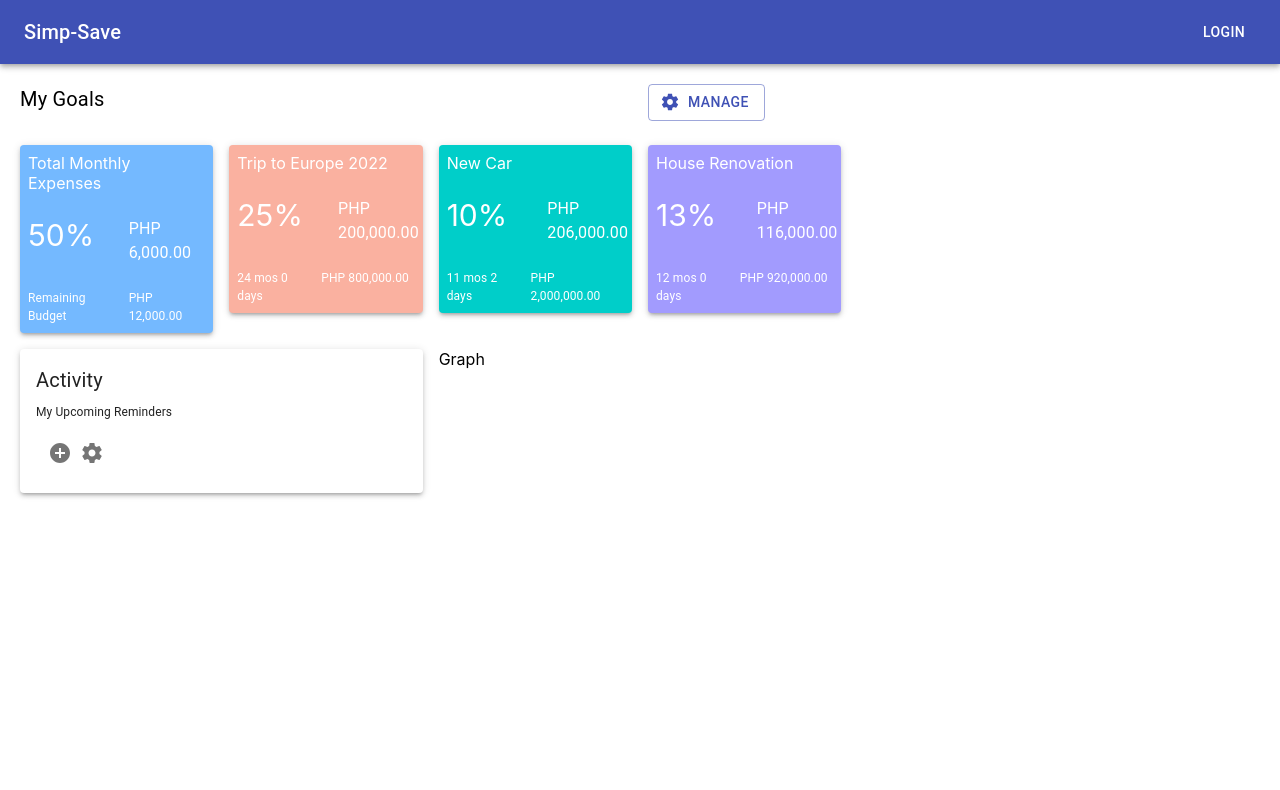
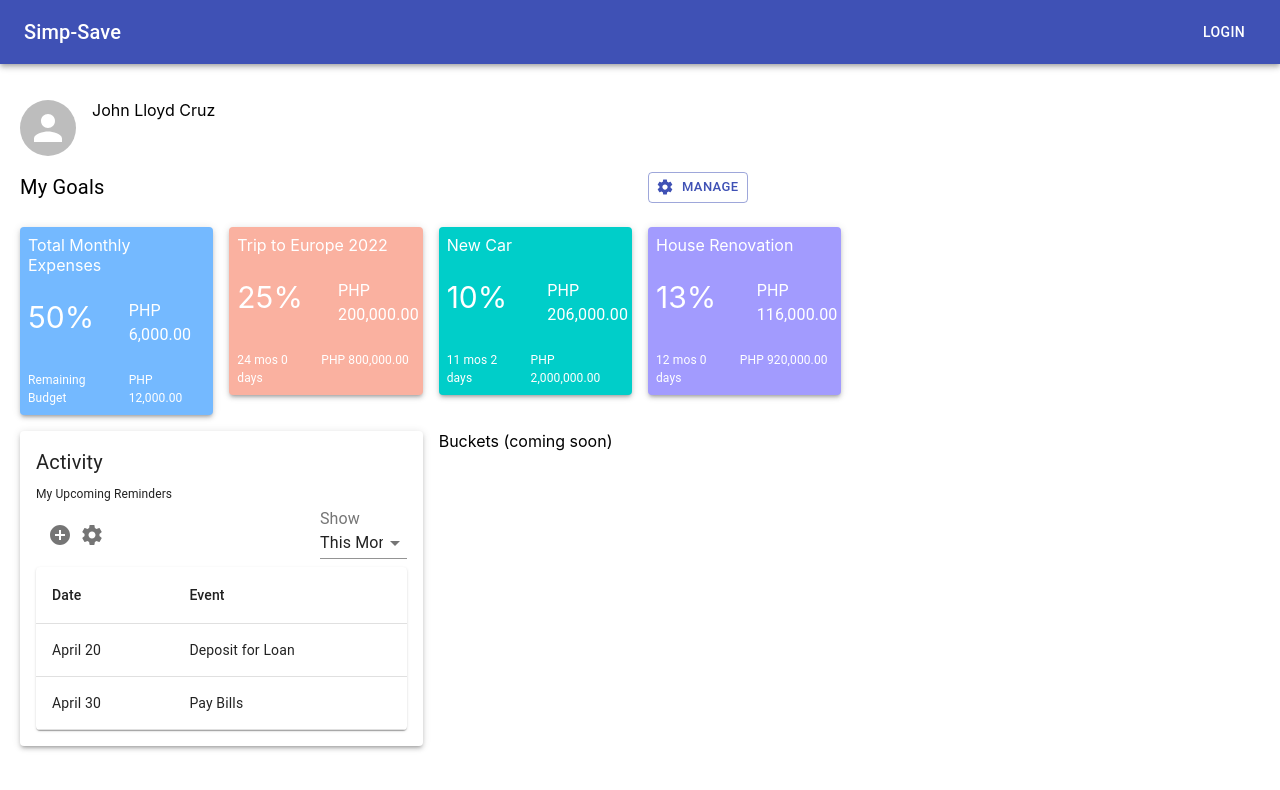
Before and after one commit to josephmeris/simp-save, a React (Create React App) app: page /usermaindashboard in a window 1280 px wide. Shown: the top 790 px of the page. Built offline with nearby package versions, Linux system fonts and the light colour scheme.

Commit message:
add new pages

```diff
--- /dev/null
+++ b/src/Components/Dashboard/EventsGrid.js
@@ -0,0 +1,48 @@
+import React from 'react';
+import { makeStyles } from '@material-ui/core/styles';
+import Table from '@material-ui/core/Table';
+import TableBody from '@material-ui/core/TableBody';
+import TableCell from '@material-ui/core/TableCell';
+import TableContainer from '@material-ui/core/TableContainer';
+import TableHead from '@material-ui/core/TableHead';
+import TableRow from '@material-ui/core/TableRow';
+import Paper from '@material-ui/core/Paper';
+
+const useStyles = makeStyles({
+
+});
+
+function createData(date, event) {
+  return { date, event };
+}
+
+const rows = [
+  createData('April 20', 'Deposit for Loan'),
+  createData('April 30', 'Pay Bills'),
+];
+
+export default function BasicTable() {
+  const classes = useStyles();
+
+  return (
+    <TableContainer component={Paper}>
+      <Table className={classes.table} aria-label="simple table">
+        <TableHead>
+          <TableRow>
+            <TableCell>Date</TableCell>
+            <TableCell>Event</TableCell>
+        </TableRow>
+        </TableHead>
+        <TableBody>
+          {rows.map((row) => (
+            <TableRow key={row.date}>
+              <TableCell component="th" scope="row"> {row.date}
+              </TableCell>
+              <TableCell>{row.event}</TableCell>
+            </TableRow>
+          ))}
+        </TableBody>
+      </Table>
+    </TableContainer>
+  );
+}
--- a/src/Components/Dashboard/GoalsSummary.js
+++ b/src/Components/Dashboard/GoalsSummary.js
@@ -59,6 +59,7 @@ class GoalsSummary extends Component {
               <Grid item xs={6}><Typography className={classes.titleText}>My Goals</Typography></Grid>
               <Grid item xs={6}>
                    <Button
+                        size='small'
                         variant="outlined"
                         color="primary"
                         className={classes.button}
--- a/src/Components/Dashboard/UpcomingEvents.js
+++ b/src/Components/Dashboard/UpcomingEvents.js
@@ -6,6 +6,9 @@ import IconButton from '@material-ui/core/IconButton';
 import AddCircleIcon from '@material-ui/icons/AddCircle';
 import SettingsRoundedIcon from '@material-ui/icons/SettingsRounded';
 import Paper from '@material-ui/core/Paper';
+import EventsGrid from './EventsGrid';
+import Select from '@material-ui/core/Select';
+import InputLabel from '@material-ui/core/InputLabel';
 
 const styles = theme => ({
     titleText: {
@@ -39,6 +42,21 @@ class GoalsSummary extends Component {
                                               <SettingsRoundedIcon />
                                            </IconButton>
                         </Grid>
+                        <Grid item xs={7}></Grid>
+                        <Grid item xs={3}>
+                        <InputLabel htmlFor="grid-filter">Show</InputLabel>
+                        <Select native id='grid-filter'>
+                           <option value={0}>This Month</option>
+                           <option value={1}>This Week</option>
+                           <option value={2}>Next Month</option>
+                           <option value={3}>This Year</option>
+                           <option value={3}>All</option>
+                         </Select>
+
+                        </Grid>
+                        <Grid item xs={12}>
+                            <EventsGrid />
+                        </Grid>
                     </Grid>
                 </Paper>
             </div>
--- a/src/Components/Dashboard/UserMainDashboardComponent.js
+++ b/src/Components/Dashboard/UserMainDashboardComponent.js
@@ -3,19 +3,35 @@ import '../../../src/Styles/Common/common.css';
 import GoalsSummary from '../Dashboard/GoalsSummary';
 import UpcomingEvents from '../Dashboard/UpcomingEvents';
 import Grid from '@material-ui/core/Grid';
+import { withStyles } from "@material-ui/core/styles";
+import Avatar from '@material-ui/core/Avatar';
+import { deepOrange, deepPurple } from '@material-ui/core/colors';
+
+const styles = theme => ({
+    orange: {
+        color: theme.palette.getContrastText(deepOrange[500]),
+        width: theme.spacing(7),
+        height: theme.spacing(7),
+      },
+});
+
 
 class UserMainDashboardComponent extends Component {
     render() {
+      const { classes } = this.props;
       return (
           <div class='main-dashboard-container'>
               <Grid container spacing={2}>
-                    <Grid item xs={12} > <GoalsSummary /> </Grid>
-                    <Grid item xs={4}> <UpcomingEvents />  </Grid>
-                    <Grid item xs={4}> Graph </Grid>
+                    <Grid item xs={12}></Grid>
+                    <Grid item> <Avatar className={classes.orange} src=""></Avatar></Grid>
+                    <Grid item xs={3}> John Lloyd Cruz</Grid>
+                    <Grid item xs={12}> <GoalsSummary /></Grid>
+                    <Grid item xs={4}> <UpcomingEvents /></Grid>
+                    <Grid item xs={4}> Buckets (coming soon) </Grid>
               </Grid>
           </div>
       )
     };
 }
 
-export default UserMainDashboardComponent;
+export default withStyles(styles)(UserMainDashboardComponent);
```
